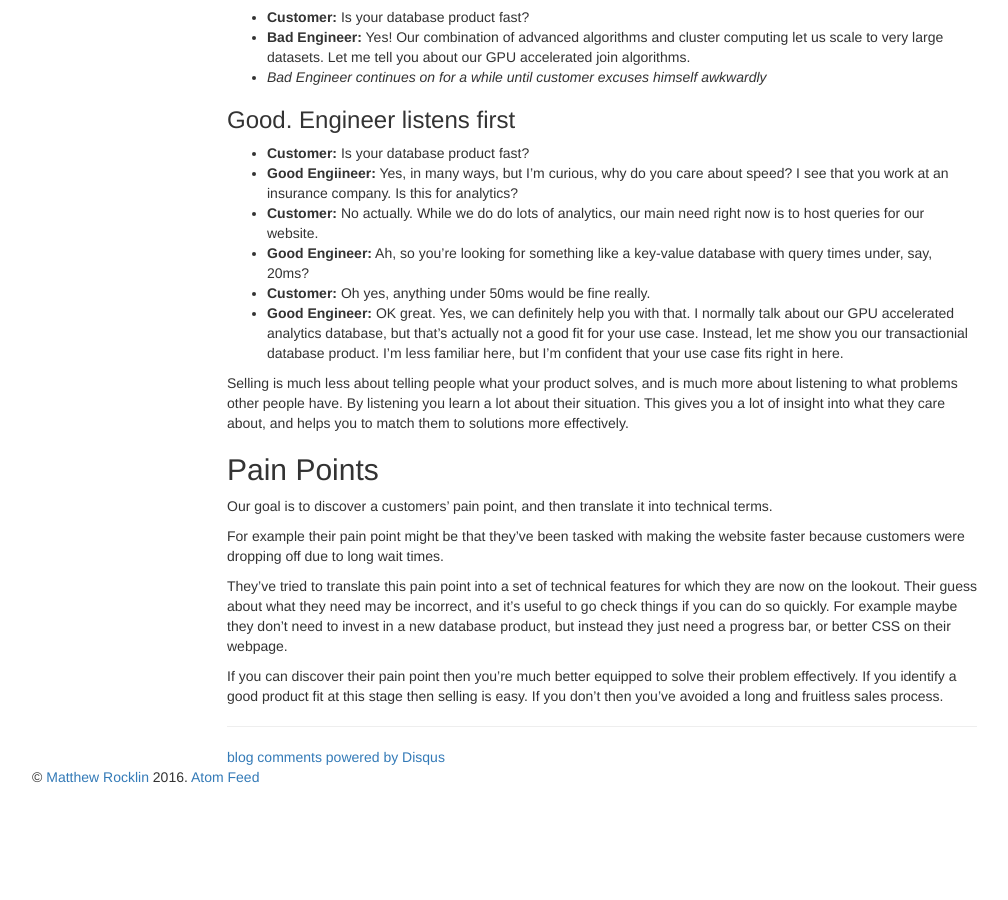
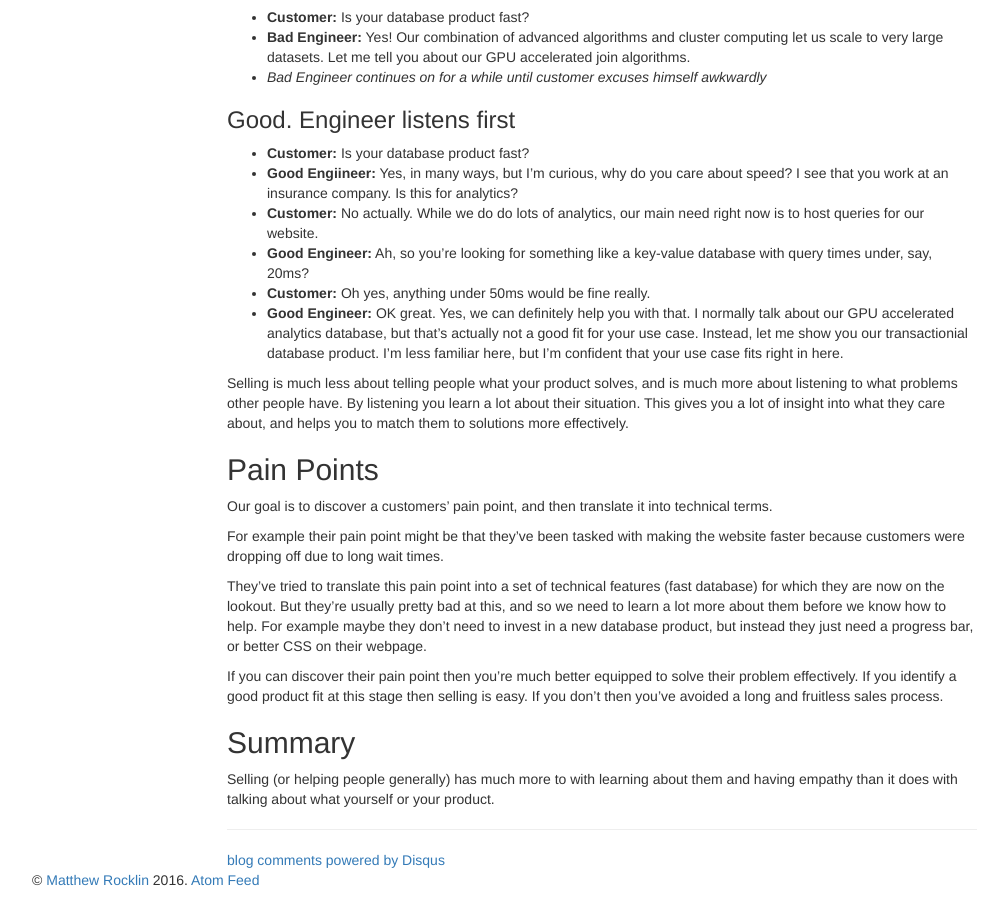
Before and after one commit to besyskymnbk/blog, a Jekyll site: the page built from _posts/work/2019-12-05-engineers-and-sales.md, in a window 1280 px wide and 900 px high, scrolled down 640 px. Shown: the whole window, without its empty margins (38-1046 px from the left). Built offline with Jekyll 4.4.1, drawn with Linux system fonts in a browser that asks for light colours; comment, search, counter and statistics services are not loaded; before the commit the page ends 1437 px from its top, so only the background shows below that.

Commit message:
update selling

```diff
--- a/_posts/work/2019-12-05-engineers-and-sales.md
+++ b/_posts/work/2019-12-05-engineers-and-sales.md
@@ -81,8 +81,10 @@ making the website faster because customers were dropping off due to long wait
 times.
 
 They've tried to translate this pain point into a set of technical features
-for which they are now on the lookout.  Their guess about what they need
-may be incorrect, and it's useful to go check things if you can do so quickly.
+(fast database)
+for which they are now on the lookout.
+But they're usually pretty bad at this, and so we need to learn a lot more
+about them before we know how to help.
 For example maybe they don't need to invest in a new database product,
 but instead they just need a progress bar, or better CSS on their webpage.
 
@@ -90,3 +92,10 @@ If you can discover their pain point then
 you're much better equipped to solve their problem effectively.
 If you identify a good product fit at this stage then selling is easy.
 If you don't then you've avoided a long and fruitless sales process.
+
+Summary
+-------
+
+Selling (or helping people generally) has much more to with learning about them
+and having empathy than it does with talking about what yourself or your
+product.
```
